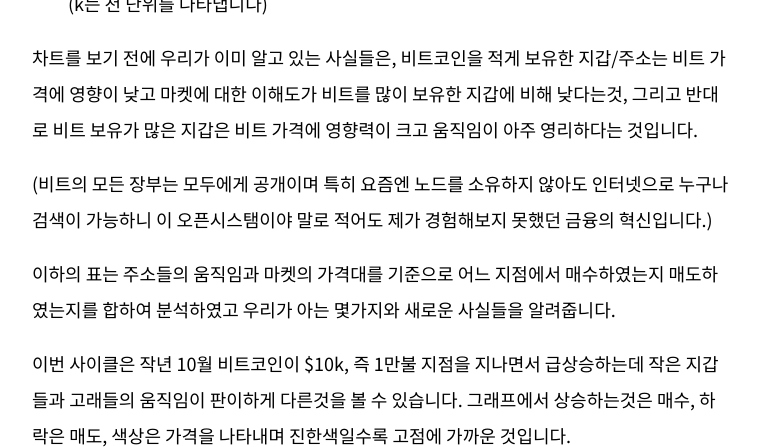
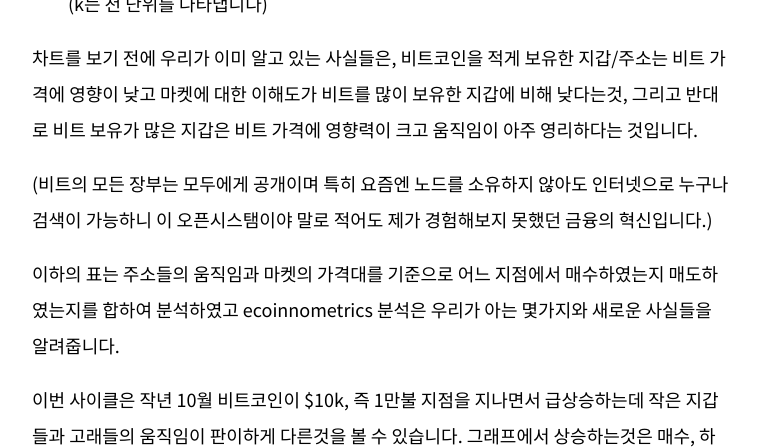
Before and after one commit to onebitco/onebitco.github.io, a Jekyll site: the page built from _posts/2020-07-19-halving-and-wallets.md, in a window 1280 px wide and 900 px high, scrolled down 2836 px, cut to the strip 0-447 px from the top of the window. Shown: the whole strip, without its empty margins (258-1017 px from the left). Built offline with Jekyll 4.4.1, drawn with Linux system fonts in a browser that asks for light colours; some of the changed text lies outside the part shown.

Commit message:
no one knows

```diff
--- a/_posts/2020-07-19-halving-and-wallets.md
+++ b/_posts/2020-07-19-halving-and-wallets.md
@@ -44,7 +44,7 @@ S2F 이외에도 [무지개차트](https://www.blockchaincenter.net/bitcoin-rain
 
 (비트의 모든 장부는 모두에게 공개이며 특히 요즘엔 노드를 소유하지 않아도 인터넷으로 누구나 검색이 가능하니 이 오픈시스탬이야 말로 적어도 제가 경험해보지 못했던 금융의 혁신입니다.)
 
-이하의 표는 주소들의 움직임과 마켓의 가격대를 기준으로 어느 지점에서 매수하였는지 매도하였는지를 합하여 분석하였고 우리가 아는 몇가지와 새로운 사실들을 알려줍니다.
+이하의 표는 주소들의 움직임과 마켓의 가격대를 기준으로 어느 지점에서 매수하였는지 매도하였는지를 합하여 분석하였고 ecoinnometrics 분석은 우리가 아는 몇가지와 새로운 사실들을 알려줍니다.
 
 이번 사이클은 작년 10월 비트코인이 $10k, 즉 1만불 지점을 지나면서 급상승하는데 작은 지갑들과 고래들의 움직임이 판이하게 다른것을 볼 수 있습니다.  그래프에서 상승하는것은 매수, 하락은 매도, 색상은 가격을 나타내며 진한색일수록 고점에 가까운 것입니다.
 
@@ -75,7 +75,7 @@ S2F 이외에도 [무지개차트](https://www.blockchaincenter.net/bitcoin-rain
 
 이번 사이클은 반감기 이후 굉장히 빠른 성장을 보여주었습니다.  바로 이전 반감기 사이클보다도 더 빠른 성장을 했고 몇몇 고래들은 너무 비대하고 급성장 한 부분을 위험하게 보았을지 모르겠지만 그들의 매도압박으로 6만4천의 고점을 찍고 하락합니다.  그리고 아시다시피 몇몇 FUD와 함께 -55% 조정을 하게 되고 그게 현 상황입니다.
 
-이 3만불의 조정장에서 조금씩 변화가 일어나며 고래들과 작은 지갑들이 매수를 시작하고 있는 가운데 특별히 다른 metric 요소들은 특별한 액션을 보여주지는 않고 있습니다.  그리고 ecoinnometrics는 **위의 해석들이 맞다면** 지금까지의 행보로 볼 때 앞으로 상승장이 기다리고 있다는 분석을 해줍니다.
+이 3만불의 조정장에서 조금씩 변화가 일어나며 고래들과 작은 지갑들이 매수를 시작하고 있는 가운데 특별히 다른 metric 요소들은 특별한 액션을 보여주지는 않고 있습니다.  그리고 ecoinnometrics는 **위의 해석들이 맞다면** 지금까지의 행보로 볼 때 앞으로 상승장이 기다리고 있다는 분석을 해줍니다.  하지만 이 또한 이전 차트를 보며 분석일 뿐, No one knows.
 
 ##### No one knows
 비트코인의 움직임은 유동적이며 수만가지의 복잡한 요소들이 결합하여 반영됩니다.  단기간의 움직임을 예상하고 예측하여 자산을 불리려는 움직임은 위험할 수 있습니다.  하지만 비트코인의 무결함에 가까운 시스탬과 그걸 극대화 하여 이득을 보겠다는 시장원리가 결합되어가는 과정은 분명 장기간으로 보면 비트의 가치는 상승하게 되어 있습니다.
```
